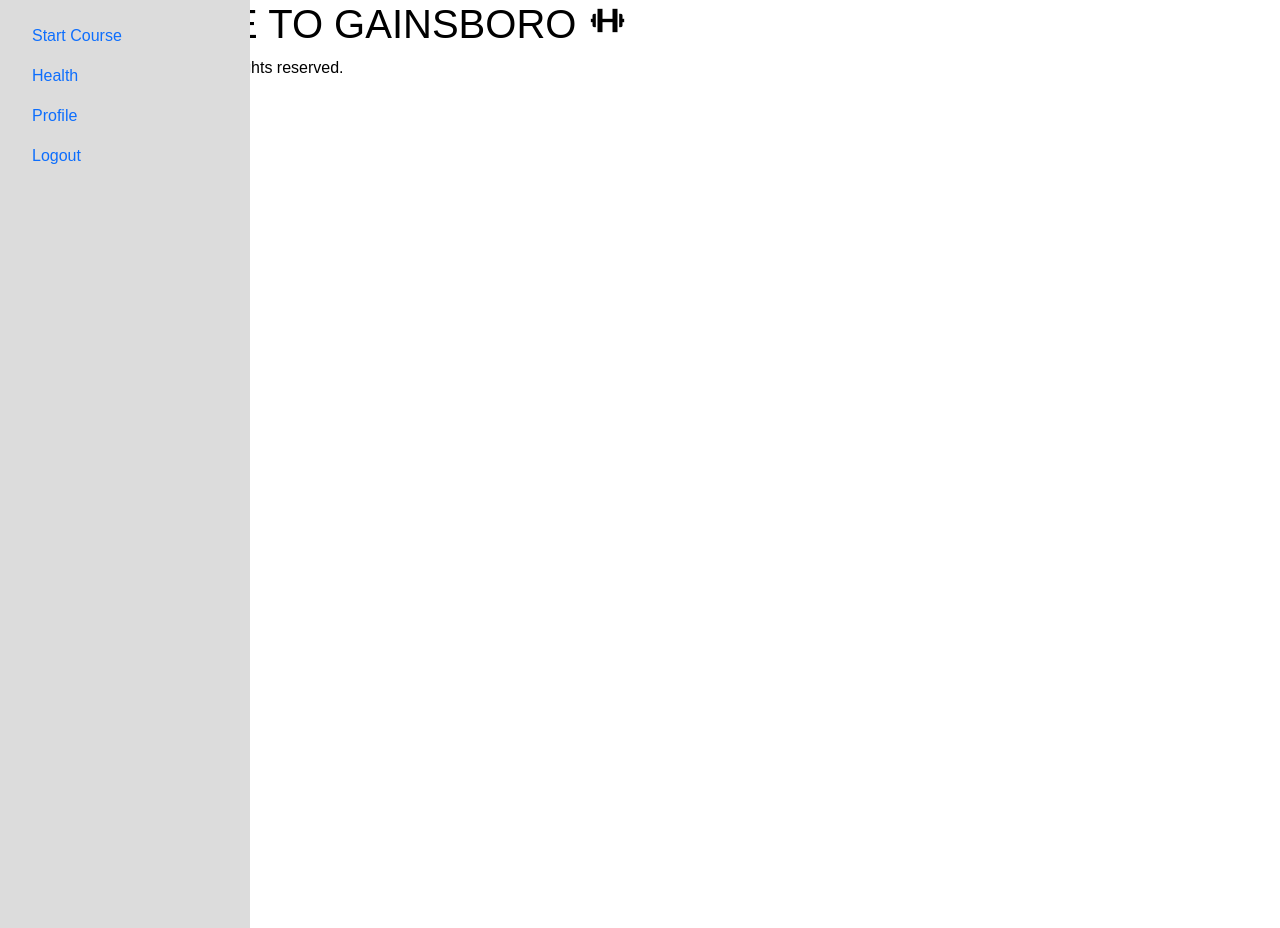
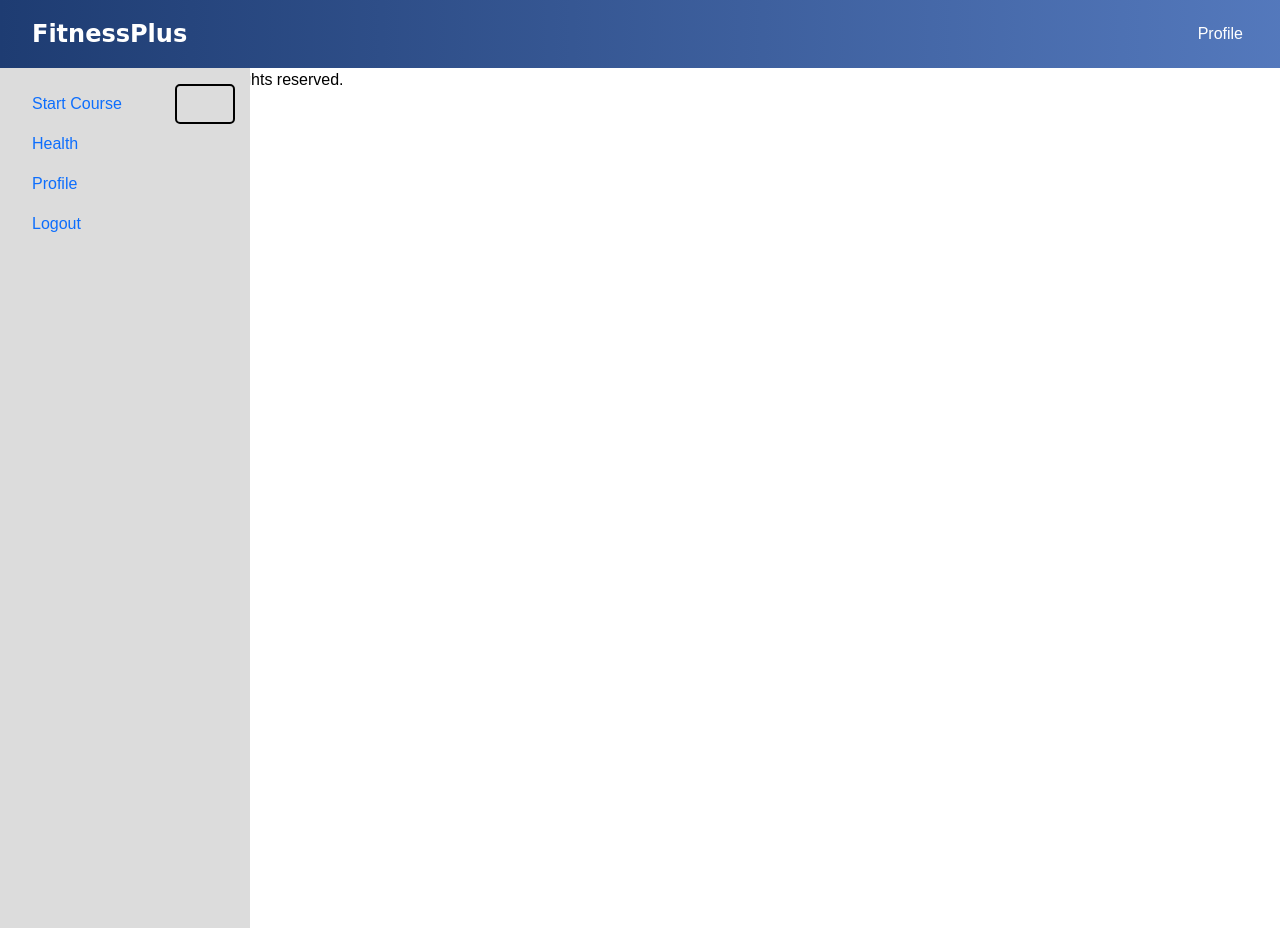
Before and after one commit to dhq-le/CITS3403, a Python web app: template app/templates/base.html in a window 1280 px wide. Run offline with Jinja, Linux system fonts and the light colour scheme; the template is opened without the code that fills it, so the values that code supplies are empty; some libraries are stand-ins or nearby versions.

Commit message:
feat(sidebar): added ritch's navbar.

```diff
--- a/app/static/css/base.css
+++ b/app/static/css/base.css
@@ -23,32 +23,88 @@ html, body {
 
 
 .sidebar {
-	position: fixed;
-	top: 0;
-	left: 0;
 	z-index: 1000;
 	background-color: var(--navbar-color);
 	color: var(--text-color);
 	transition: all 0.3s ease;
 }
 
+.nav-item {
+	transition: all 0.3s ease;
+}
 .nav-item:hover {
 	background-color: var(--highlight-color);
 }
 
+/***** THIS IS THE HEADER CSS FROM RITCH *****/
+/* NAVBAR */
+#header-bar {
+    display: flex;
+    justify-content: space-between;
+    align-items: center;
+    background: linear-gradient(90deg, #1e3c72, #2d5aadd0);
+    /* You can change this to another brand color */
+    color: #fff;
+    padding: 1rem 2rem;
+}
+
+#header-bar .logo {
+    font-size: 1.5rem;
+    font-weight: bold;
+    font-family: 'Monoton', cursive, sans-serif;
+}
+
+#header-nav-links a {
+    position: relative;
+    display: inline-block;
+    color: #fff;
+    text-decoration: none;
+    padding: 5px 5px;
+}
+
+/* Pseudo-element for the underline */
+.nav-links a::after {
+    content: '';
+    position: absolute;
+    left: 0;
+    bottom: 0;
+    width: 0;
+    height: 2px;
+    background-color: #fff;
+    transition: width 0.4s ease-in-out;
+}
+
+/* On hover, expand the underline */
+.nav-links a:hover::after {
+    width: 100%;
+}
+
+#menu-button {
+	position: absolute;
+	box-sizing: border-box;
+	display: inline-flex;
+	width: 60px;
+	height: 2.5rem;
+	padding-left: 1rem;
+	padding-right: 1rem;
+}
+
+
 /* Desktop view */
 @media (min-width: 768px) {
 	#menu-button {
-		position: absolute;
+		border: 2px solid;
+		border-radius: 5px;
+		height: 2.5rem;
+		margin-top: 1rem;
 		transition: all 0.3s ease;
-		top: 15%; /* Position from the top */
-		left: 200px; /* Position from the left */
+		left: 175px; /* Position from the left */
 		z-index: 1100; /* Higher than sidebar */
 	}
 
 
 	#menu-button.collapsed {
-		transform: translateX(-175px);
+		transform: translateX(-160px);
 	}
 
 	.sidebar {
@@ -83,12 +139,17 @@ html, body {
 @media (max-width: 768px) {
 	#menu-button {
 		position: absolute;
+		transform: translateX(-50%);
+		height: 50px;
 		bottom: 15%; /* Position from the top */
 		left: 50%;
 		z-index: 1100;
 	}
 
 	.sidebar {
+		position: fixed;
+		top: 0;
+		left: 0;
 		width: 100%;
 		height: calc(var(--vh) * 100);
 		text-align:center;
--- a/app/static/js/base.js
+++ b/app/static/js/base.js
@@ -26,7 +26,7 @@ function updateIconName() {
   if (window.innerWidth < 768) {
     menuButton.setAttribute('name', 'menu');  // Change to 'menu' if width is less than 768px
   } else {
-    menuButton.setAttribute('name', 'menu-alt-left');  // Revert to 'menu-alt-left' if width is greater than or equal to 768px
+    menuButton.setAttribute('name', 'chevrons-right');  // Revert to 'menu-alt-left' if width is greater than or equal to 768px
   }
 }
 
--- a/app/templates/base.html
+++ b/app/templates/base.html
@@ -28,16 +28,19 @@
 <body>
 
 	<!-- Header section -->
-	<header>
-		<h1>
-			<i class='bx bx-dumbbell' ></i> WELCOME TO GAINSBORO <i class='bx bx-dumbbell' ></i>
-		</h1>
-	</header>
+		<!-- NAVIGATION BAR -->
+	<nav class="navbar" id="header-bar">
+		<div class="logo">FitnessPlus</div>
+		<div class="nav-links" id="header-nav-links">
+			  <a href="#">Profile</a>
+		</div>
+	</nav>
+
 
 	<!-- Navbar / Toggle -->
 	<div>
 		<div class="container-fluid">
-			<box-icon name='menu-alt-left' type="button" id="menu-button" onclick="toggleSidebar()"></box-icon>
+			<box-icon name='chevrons-right' type="button" id="menu-button" onclick="toggleSidebar()"></box-icon>
 		</div>
 	</div>
 
```
